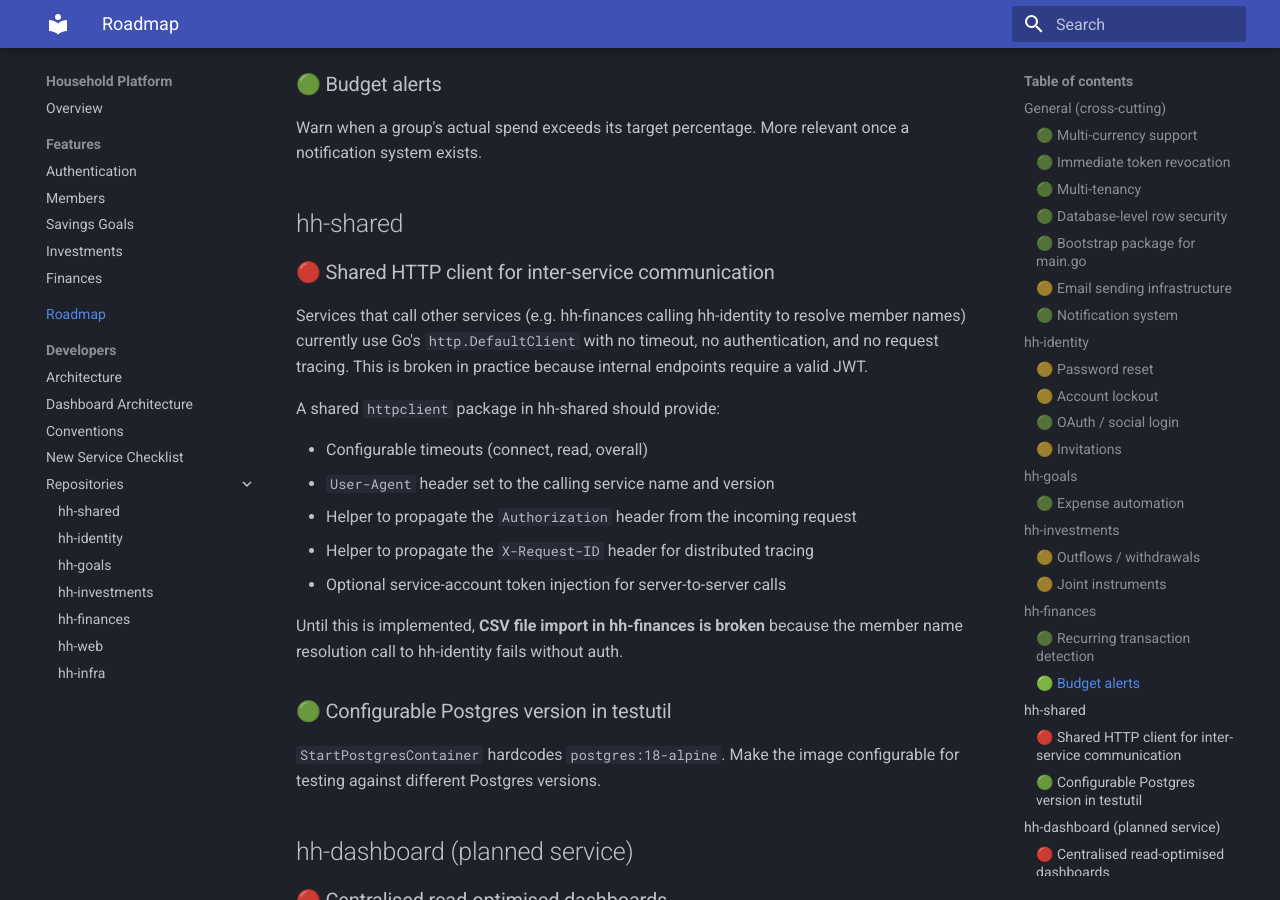
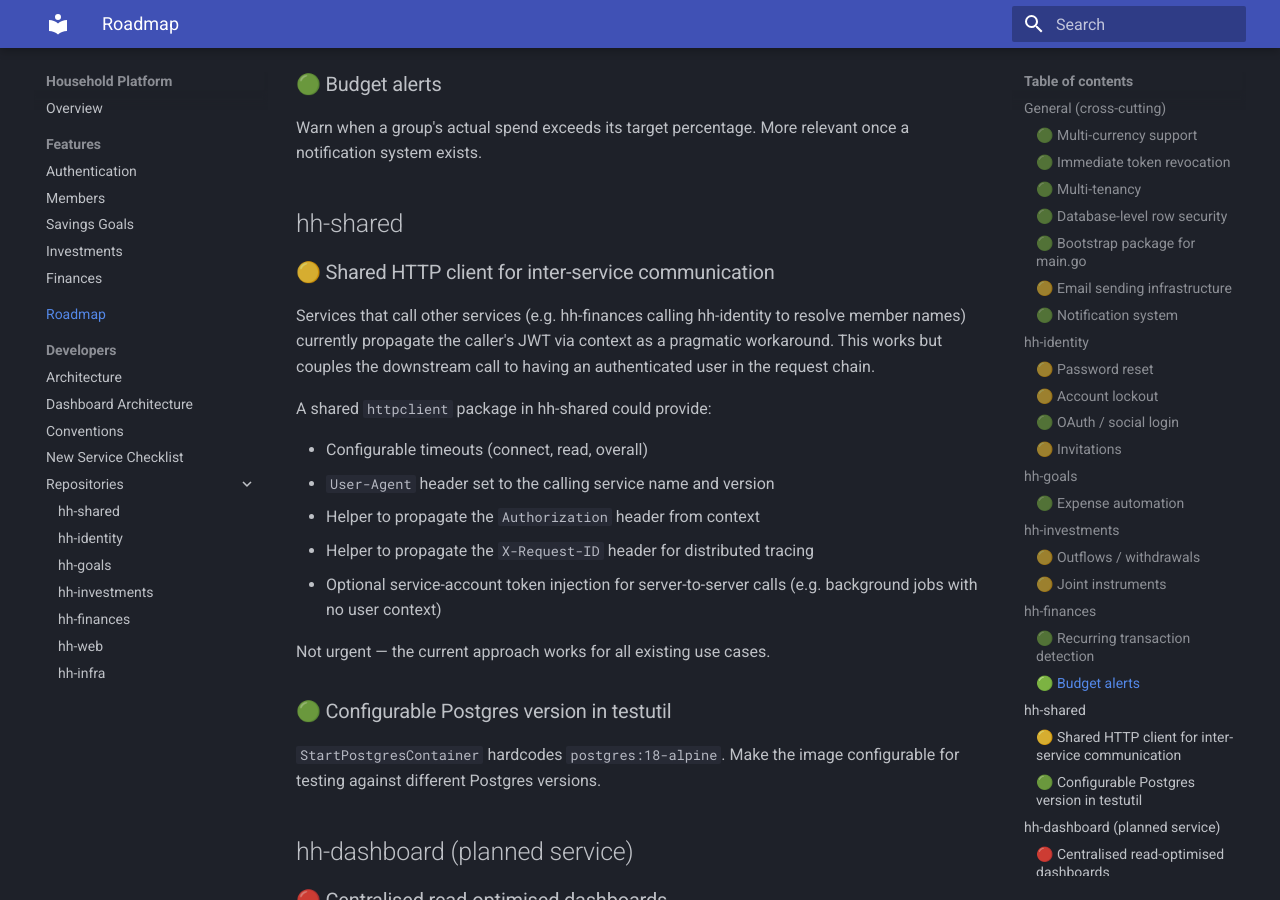
Before and after one commit to tiagorocha94/hh-docs, an MkDocs documentation site: the page built from docs/roadmap.md, in a window 1280 px wide and 900 px high, scrolled down 2443 px. Built offline with MkDocs 1.6.1 and Material for MkDocs 9.7.7, drawn with Linux system fonts in a browser that asks for light colours.

Commit message:
docs: downgrade shared HTTP client to medium priority (workaround in place)

```diff
--- a/docs/roadmap.md
+++ b/docs/roadmap.md
@@ -86,22 +86,22 @@ relevant once a notification system exists.
 
 ## hh-shared
 
-### 🔴 Shared HTTP client for inter-service communication
+### 🟡 Shared HTTP client for inter-service communication
 Services that call other services (e.g. hh-finances calling hh-identity to
-resolve member names) currently use Go's `http.DefaultClient` with no
-timeout, no authentication, and no request tracing. This is broken in
-practice because internal endpoints require a valid JWT.
+resolve member names) currently propagate the caller's JWT via context as a
+pragmatic workaround. This works but couples the downstream call to having
+an authenticated user in the request chain.
 
-A shared `httpclient` package in hh-shared should provide:
+A shared `httpclient` package in hh-shared could provide:
 
 - Configurable timeouts (connect, read, overall)
 - `User-Agent` header set to the calling service name and version
-- Helper to propagate the `Authorization` header from the incoming request
+- Helper to propagate the `Authorization` header from context
 - Helper to propagate the `X-Request-ID` header for distributed tracing
 - Optional service-account token injection for server-to-server calls
+  (e.g. background jobs with no user context)
 
-Until this is implemented, **CSV file import in hh-finances is broken**
-because the member name resolution call to hh-identity fails without auth.
+Not urgent — the current approach works for all existing use cases.
 
 ### 🟢 Configurable Postgres version in testutil
 `StartPostgresContainer` hardcodes `postgres:18-alpine`. Make the image
```
